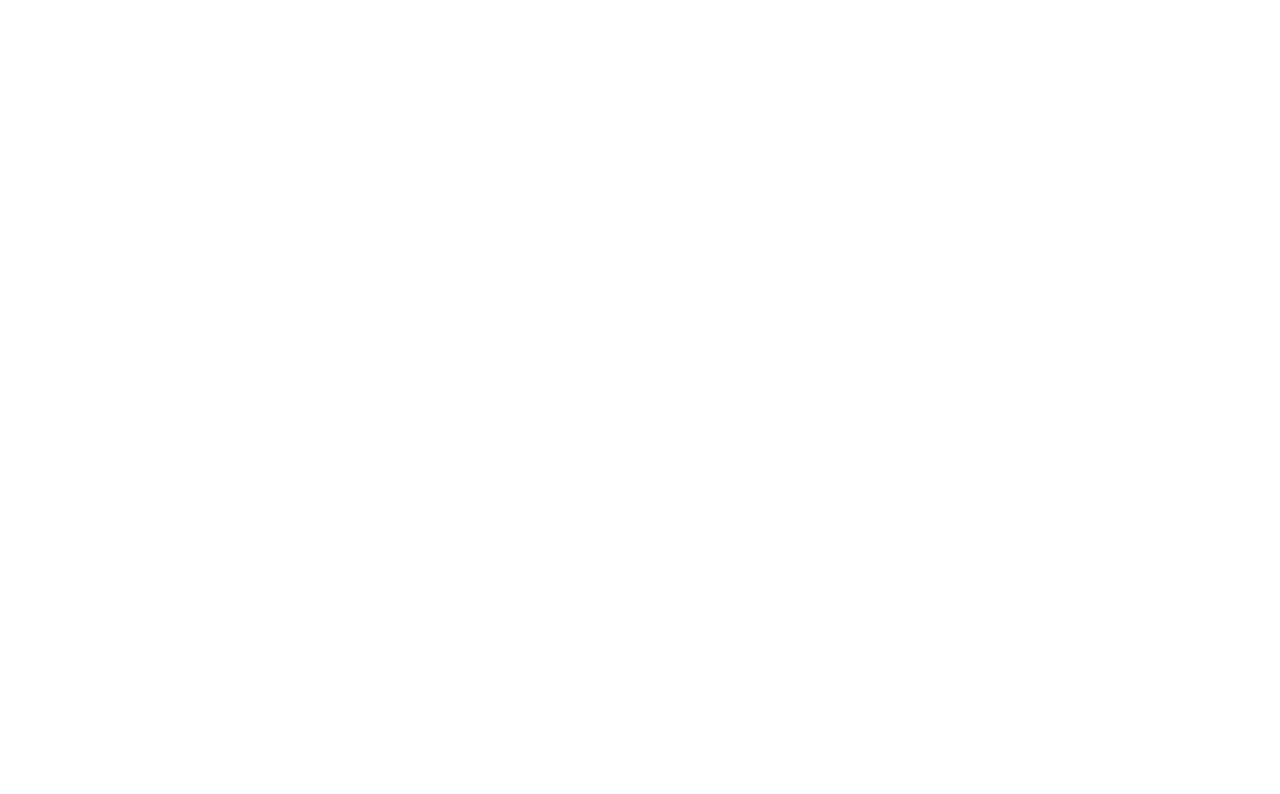
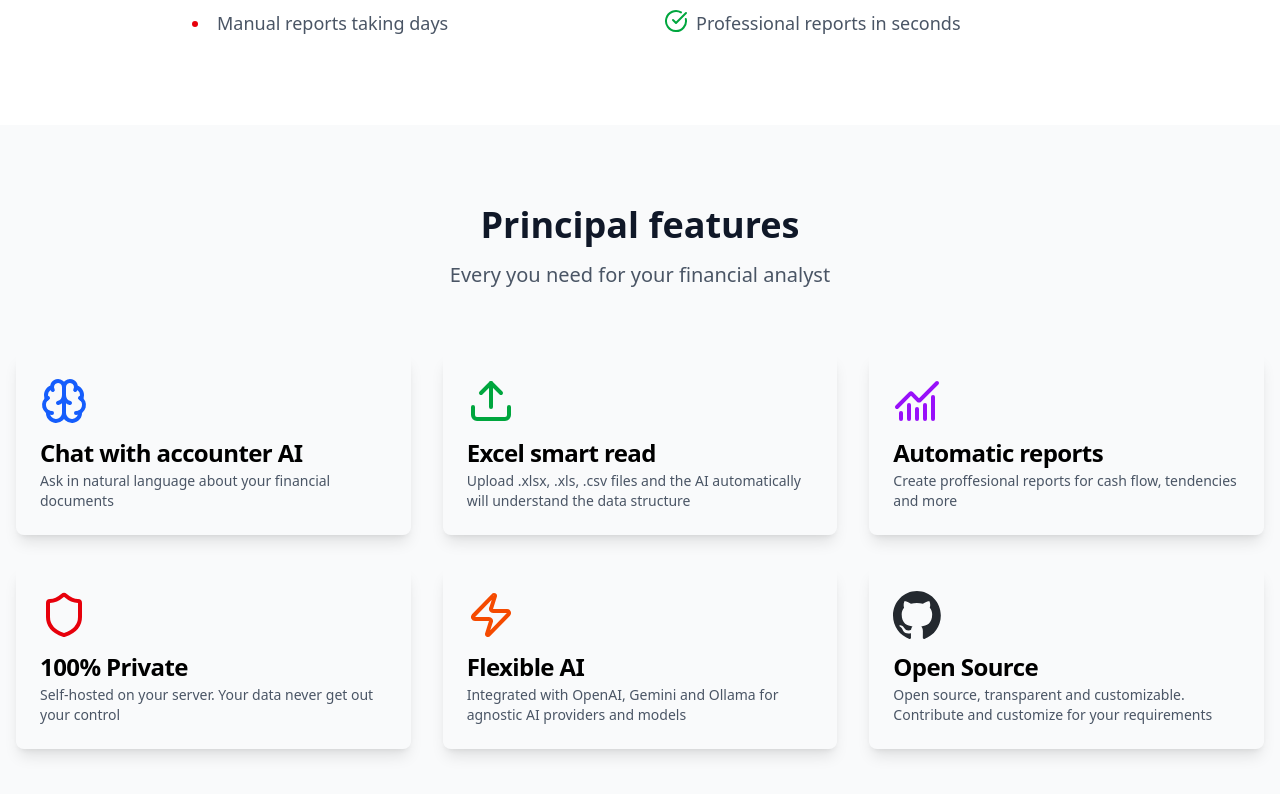
Before and after one commit to EssEnemiGz/DataMindAI, a React (Vite) app in the folder frontend/: page / in a window 1280 px wide. Shown: the part 1036-1830 px from the top of the page. Before the commit the page ends 1121 px from the top, so only its background shows below. Built offline with nearby package versions, Linux system fonts and the light colour scheme.

Commit message:
Added new section (features card) and improved responsive

```diff
--- /dev/null
+++ b/frontend/src/assets/components/ui/feature-card.tsx
@@ -0,0 +1,24 @@
+import React from 'react';
+
+interface FlexibleContent {
+  icon: React.ReactNode;
+  title: string;
+  description: string;
+
+}
+
+const FeatureCard: React.FC<FlexibleContent> = ({ icon, title, description }) => {
+  return (
+    <>
+      <div className="rounded-lg bg-card text-card-foreground border-0 shadow-lg hover:shadow-xl transition-shadow">
+        <div className='flex flex-col space-y-1.5 p-6'>
+          {icon}
+          <h3 className="text-2xl font-semibold leading-none tracking-tight">{title}</h3>
+          <p className="text-sm text-muted-foreground font-mediumtext-xl text-gray-600">{description}</p>
+        </div>
+      </div>
+    </>
+  )
+}
+
+export default FeatureCard
--- a/frontend/src/assets/index.tsx
+++ b/frontend/src/assets/index.tsx
@@ -1,7 +1,17 @@
 import Header from './components/header.tsx'
 import Button from './components/ui/button.tsx'
 import ButtonBlack from './components/ui/button-black.tsx'
-import { ArrowRight, Ban, Check, CircleCheckBig } from 'lucide-react'
+import FeatureCard from './components/ui/feature-card.tsx'
+import {
+  ArrowRight,
+  Ban,
+  Check,
+  CircleCheckBig,
+  Brain, Upload,
+  ChartNoAxesCombined,
+  Shield,
+  Zap
+} from 'lucide-react'
 
 function Index() {
   return (
@@ -20,7 +30,7 @@
             <p className='max-w-2xl text-xl text-gray-600 mb-6'>
               Upload excel files, do questions in natural language and get smart financial analyst 100% free, open source and private
             </p>
-            <div className='flex justify-center gap-4 mb-12'>
+            <div className='flex flex-col sm:flex-row gap-4 justify-center mb-12'>
               <ButtonBlack className='text-lg flex gap-4 items-center px-8'>
                 Start for free
                 <ArrowRight className='size-5'></ArrowRight>
@@ -47,15 +57,16 @@
           </div>
         </section>
         <section className='py-20 px-4'>
-          <div className="flex text-center max-w-4xl mx-auto flex-col items-center">
+          <div className='container mx-auto max-w-4xl'>
+            <div className="text-center mb-16">
               <h2 className="text-4xl font-bold mb-6 text-gray-900">
                 Tired of excel and complex tools?
               </h2>
-            <p className="text-xl text-gray-600 mb-6">
+              <p className="text-xl text-gray-600 mb-6 font-medium">
                 DataMindAI deletes complexity in financial analyst
               </p>
             </div>
-          <div className="grid grid-cols-2 max-w-4xl mx-auto items-center gap-4">
+            <div className="grid md:grid-cols-2 gap-12 items-center">
               <div className="flex flex-col">
                 <div className="flex flex-row items-center gap-2 mb-4">
                   <Ban className='stroke-3 text-red-700'></Ban>
@@ -93,6 +104,53 @@
                 </ul>
               </div>
             </div>
+          </div>
+        </section>
+        <section className="py-20 px-4 bg-gray-50">
+          <div className="container mx-auto">
+            <div className="text-center mb-16">
+              <h2 className='text-4xl font-bold text-gray-900 mb-4'>Principal features</h2>
+              <p className='text-xl text-gray-600 font-medium'>Every you need for your financial analyst</p>
+            </div>
+            <div className="grid md:grid-cols-2 lg:grid-cols-3 gap-8">
+              <FeatureCard
+                icon={<Brain className='h-12 w-12 text-blue-600 mb-4'></Brain>}
+                title={"Chat with accounter AI"}
+                description={"Ask in natural language about your financial documents"}
+              >
+              </FeatureCard>
+              <FeatureCard
+                icon={<Upload className='h-12 w-12 text-green-600 mb-4'></Upload>}
+                title={"Excel smart read"}
+                description={"Upload .xlsx, .xls, .csv files and the AI automatically will understand the data structure"}
+              >
+              </FeatureCard>
+              <FeatureCard
+                icon={<ChartNoAxesCombined className='h-12 w-12 text-purple-600 mb-4'></ChartNoAxesCombined>}
+                title={"Automatic reports"}
+                description={"Create proffesional reports for cash flow, tendencies and more"}
+              >
+              </FeatureCard>
+              <FeatureCard
+                icon={<Shield className="h-12 w-12 text-red-600 mb-4"></Shield>}
+                title={"100% Private"}
+                description={"Self-hosted on your server. Your data never get out your control"}
+              >
+              </FeatureCard>
+              <FeatureCard
+                icon={<Zap className="h-12 w-12 text-orange-600 mb-4"></Zap>}
+                title={"Flexible AI"}
+                description={"Integrated with OpenAI, Gemini and Ollama for agnostic AI providers and models"}
+              >
+              </FeatureCard>
+              <FeatureCard
+                icon={<img src="/github.svg" alt="GitHub Logo" className='w-12 h-12 stroke-gray-600 mb-4' />}
+                title={"Open Source"}
+                description={"Open source, transparent and customizable. Contribute and customize for your requirements"}
+              >
+              </FeatureCard>
+            </div>
+          </div>
         </section>
       </main>
     </>
```
Lines whose indentation alone changed are shown as unchanged.
